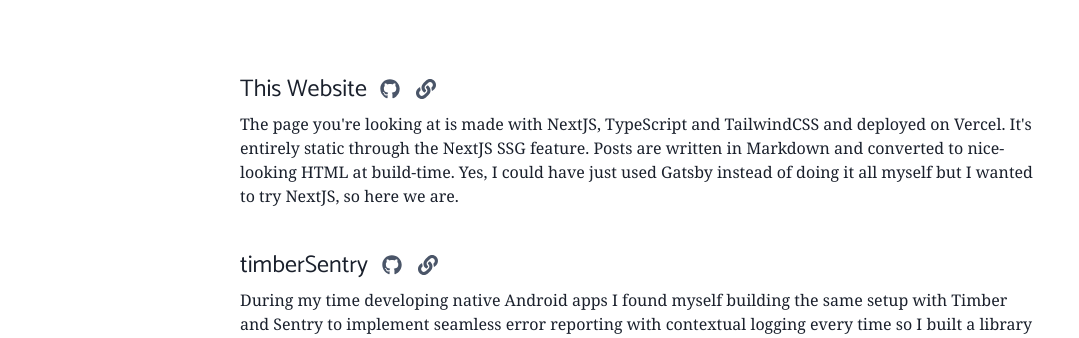
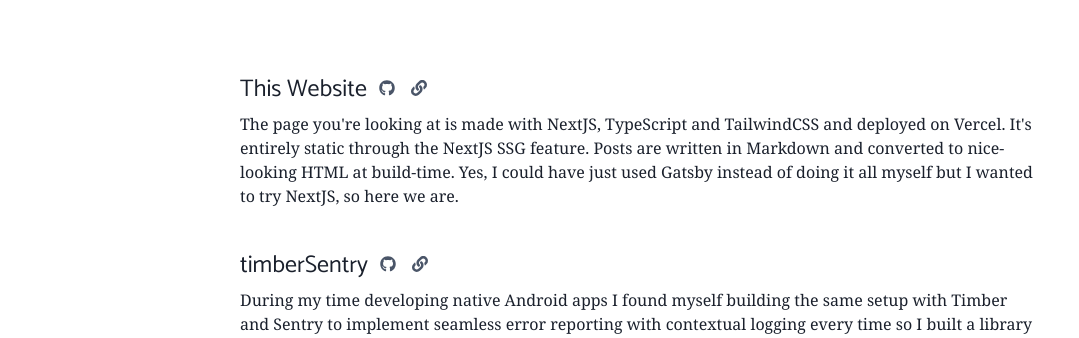
Before and after one commit to ivoberger/ivoberger.com, a Next.js app: page /about in a window 1280 px wide. Shown: the part 413-751 px from the top of the page, without its empty margins (0-1079 px from the left). Built offline with nearby package versions, Linux system fonts and the light colour scheme; what tailwindcss-filters, tailwindcss-typography would draw is missing.

Commit message:
fix: heading layout on about page

```diff
--- a/pages/about.tsx
+++ b/pages/about.tsx
@@ -77,17 +77,17 @@
   repoUrl,
 }) => (
   <div className="mb-10">
-    <h2>
-      {title}{" "}
+    <div className="flex flex-row">
+      <h2 className="mr-1">{title}</h2>
       {repoUrl && (
         <a
           href={repoUrl}
           target="_blank"
           rel="noreferrer"
-          className={`transition duration-300 text-gray-700 px-2 hover:text-brand-github`}
+          className={`transition duration-300 text-gray-700 p-2 pt-1 hover:text-brand-github`}
         >
           <span className="visible-hidden">Repository for {title}</span>
-          <FontAwesomeIcon className="text-xl" icon={faGithub} />
+          <FontAwesomeIcon icon={faGithub} />
         </a>
       )}
       {url && (
@@ -95,13 +95,13 @@
           href={url}
           target="_blank"
           rel="noreferrer"
-          className={`transition duration-300 text-gray-700 px-2 hover:text-gray-900`}
+          className={`transition duration-300 text-gray-700 p-2 pt-1 hover:text-gray-900`}
         >
           <span className="visible-hidden">Link to {title}</span>
-          <FontAwesomeIcon className="text-xl" icon={faLink} />
+          <FontAwesomeIcon icon={faLink} />
         </a>
       )}
-    </h2>
+    </div>
     <p>{description}</p>
   </div>
 );
```
